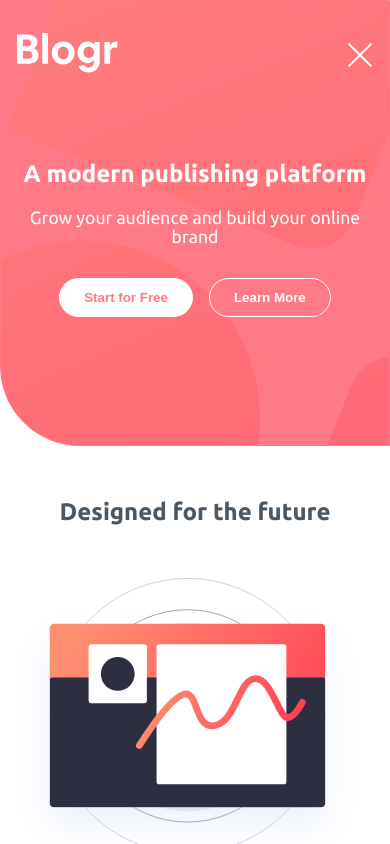
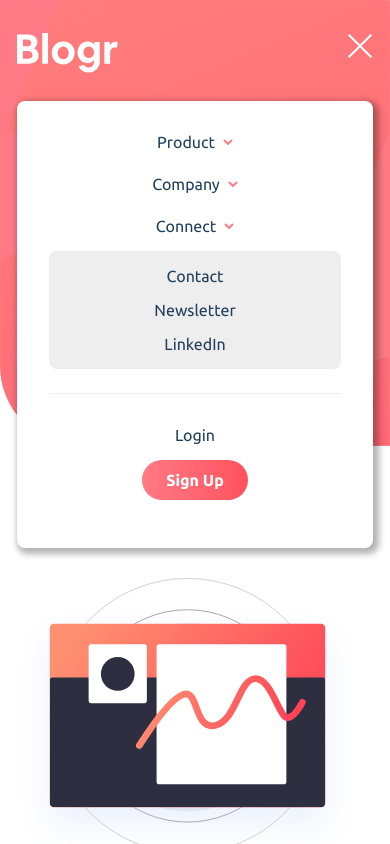
Before and after one commit to jmnyarega/blogr-landing-page, a plain HTML site: page index.html in a window 390 px wide. Both pictures are taken after a click on the element 357 px from the left and 54 px from the top of the page. Shown: the top 844 px of the page. Drawn offline with Linux system fonts and the light colour scheme.

Commit message:
mobile nav

```diff
--- a/css/_components.scss
+++ b/css/_components.scss
@@ -4,16 +4,14 @@
 .button {
   outline: none;
   border-radius: 99rem;
-  border: 1px solid $white;
   cursor: pointer;
 
   padding: 0.7rem 1.5rem;
-  background-color: $white;
-  color: $very-light-red;
   font-weight: bold;
 }
 
 .button--ghost {
+  @extend .button;
   background-color: $very-light-red;
   color: $white;
   background-size: contain;
--- a/css/_intro.scss
+++ b/css/_intro.scss
@@ -1,6 +1,12 @@
 .intro {
   color: $white;
   margin-top: 5rem;
+
+  &__button {
+    border: 1px solid $white;
+    background-color: $white;
+    color: $very-light-red;
+  }
 }
 
 .intro__title {
--- a/css/_nav.scss
+++ b/css/_nav.scss
@@ -1,12 +1,82 @@
-.nav {
-  display: none;
+.mobile-nav {
+  opacity: 0;
+  margin: 0 1rem;
+  border-radius: 0.5rem;
+
+  padding: 2rem;
+  background-color: $white;
+  box-shadow: 3px 3px 6px 3px rgba(0, 0, 0, 0.3);
+
+  position: absolute;
+  top: 100px;
+  right: 0;
+  left: 0;
+
+  transition: all 1s;
+
+  &__items {
+    list-style: none;
+    margin: 0;
+    padding: 0;
+  }
+
+  &__item + &__item, &__item + .divider {
+    margin-top: 1.5rem;
+  }
+
+
+  &__link {
+    text-decoration: none;
+    color: $very-dark-blue;
+
+    display: flex;
+    justify-content: center;
+    align-items: center;
+    column-gap: 0.5rem;
+  }
+
+  &__link:not(.button):not(.login):not(.link-dropdown)::after {
+    content: "";
+    background-image: url(../images/icon-arrow-dark.svg);
+    width: 10px;
+    height: 6px;
+    background-repeat: no-repeat;
+  }
+
+  &__button {
+    margin: 1rem auto;
+    width: max-content;
+    display: block;
+    text-decoration: none;
+    background: linear-gradient(to right, $very-light-red, $light-red);
+    color: $white;
+  }
+
+  &__dropdown {
+    margin: 1rem 0;
+    padding: 1rem 0;
+    background-color: $light-grayish-blue;
+    border-radius: 0.5rem;
+
+    &-item + &-item {
+      margin-top: 1rem;
+    }
+
+  }
 }
 
 .header {
   padding-top: 2rem;
+
   display: flex;
   justify-content: space-between;
-  align-items: center;
+
+  position: relative;
+}
+
+.divider {
+  border-top: 1px solid $light-grayish-blue;
+  margin-bottom: 2rem;
 }
 
 .hamburger {
--- a/css/_variables.scss
+++ b/css/_variables.scss
@@ -5,6 +5,7 @@ $very-light-red: hsl(355, 100%, 74%);
 $very-dark-blue: hsl(208, 49%, 24%);
 $white: hsl(0, 0%, 100%);
 $grayish-blue: hsl(240, 2%, 79%);
+$light-grayish-blue: hsla(240, 2%, 79%, 0.3);
 $very-dark-grayish-blue: hsl(207, 13%, 34%);
 $very-dark-black-blue: hsl(240, 10%, 16%);
 $very-dark-gray-blue: hsl(237, 17%, 21%);
--- a/index.html
+++ b/index.html
@@ -34,17 +34,36 @@
           <img src="./images/icon-hamburger.svg" alt="ham-open" />
           <img src="./images/icon-close.svg" alt="ham-close" />
         </div>
-        <nav class="nav">
-          <ul class="nav-items">
-            <li class="nav-item">
-              <a class="nav-link" href=""> Link 1 </a>
+        <nav class="mobile-nav">
+          <ul class="mobile-nav__items">
+            <li class="mobile-nav__item">
+              <a class="mobile-nav__link" href=""> Product </a>
             </li>
-            <li class="nav-item">
-              <a class="nav-link" href=""> Link 2 </a>
+
+            <li class="mobile-nav__item">
+              <a class="mobile-nav__link" href="">Company</a>
             </li>
-            <li class="nav-item">
-              <a class="nav-link" href=""> Link 3 </a>
+            <li class="mobile-nav__item">
+              <a class="mobile-nav__link" href="">Connect</a>
+              <ul class="mobile-nav__items mobile-nav__dropdown">
+                <li class="mobile-nav__dropdown-item">
+                  <a href="" class="mobile-nav__link link-dropdown">Contact</a>
+                </li>
+                <li class="mobile-nav__dropdown-item">
+                  <a href="" class="mobile-nav__link link-dropdown"
+                    >Newsletter</a
+                  >
+                </li>
+                <li class="mobile-nav__dropdown-item">
+                  <a href="" class="mobile-nav__link link-dropdown">LinkedIn</a>
+                </li>
+              </ul>
             </li>
+            <div class="divider"></div>
+            <li class="mobile-nav__item">
+              <a class="mobile-nav__link login" href="">Login</a>
+            </li>
+            <a href="#" class="mobile-nav__button button">Sign Up</a>
           </ul>
         </nav>
       </header>
@@ -56,8 +75,8 @@
           </p>
         </div>
         <div class="intro-buttons">
-          <button class="button">Start for Free</button>
-          <button class="button button--ghost">Learn More</button>
+          <button class="intro__button button">Start for Free</button>
+          <button class="intro__button button--ghost">Learn More</button>
         </div>
       </div>
     </section>
--- a/js/index.js
+++ b/js/index.js
@@ -1,4 +1,5 @@
 const ham = document.getElementById("hamburger");
+const nav = document.getElementsByClassName("mobile-nav")[0];
 
 const selectHam = () => {
   const classes = Array.from(ham.classList);
@@ -12,6 +13,7 @@ const selectHam = () => {
     ham.classList.add("hamburger-open");
     open_img.style.display = "block";
     close_img.style.display = "none";
+    nav.style.opacity = 0;
   }
 
   if (open) {
@@ -19,5 +21,6 @@ const selectHam = () => {
     ham.classList.add("hamburger-closed");
     open_img.style.display = "none";
     close_img.style.display = "block";
+    nav.style.opacity = 1;
   }
 };
```
Also changed, not shown: css/index.css.
